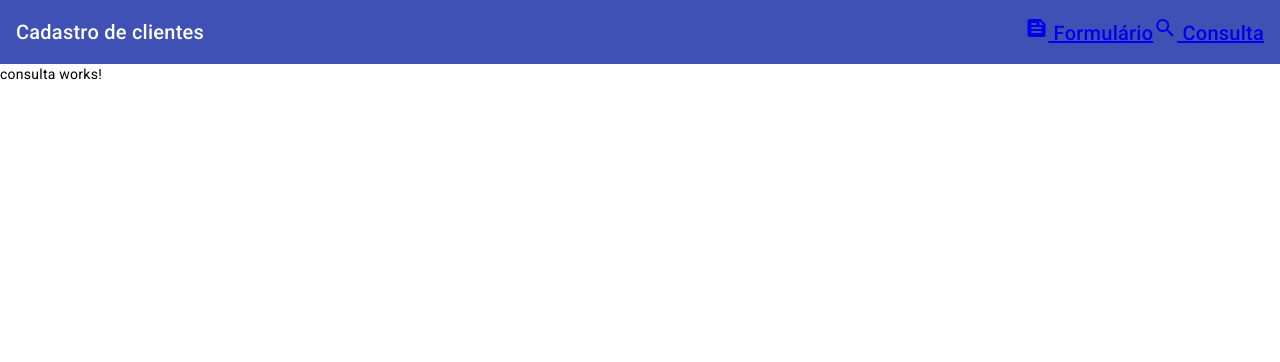
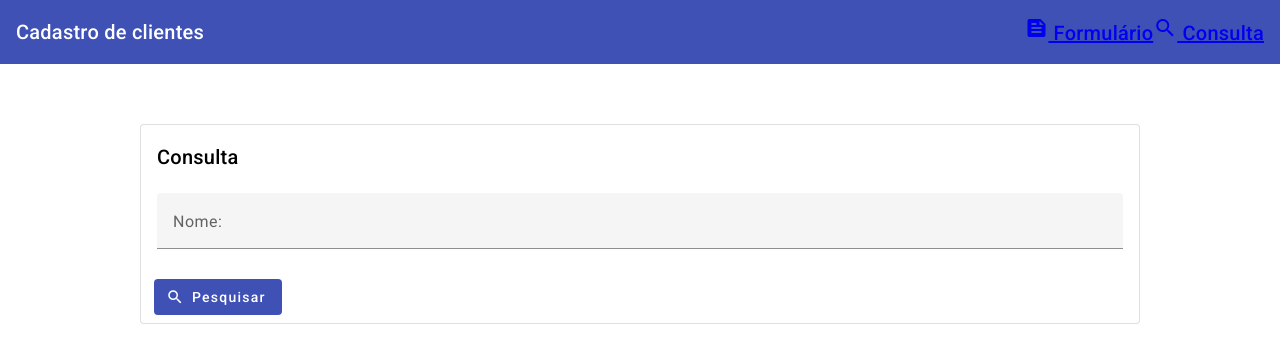
Before and after one commit to softwarefoundation/cadastro-clientes-angular-material, an Angular app: page /consulta in a window 1280 px wide. Shown: the top 362 px of the page. Built offline with nearby package versions, Linux system fonts and the light colour scheme.

Commit message:
34. Criando o formulário de pesquisa

```diff
--- a/src/app/consulta/consulta.component.html
+++ b/src/app/consulta/consulta.component.html
@@ -1 +1,27 @@
-<p>consulta works!</p>
+<div fxLayout="row" fxLayoutAlign="center">
+    <div fxLayout="column" fxFlex="1000px">
+        <form class="mt-60" #buscarForm="ngForm">
+            <mat-card appearance="outlined">
+                <mat-card-header>
+                    <mat-card-title>Consulta</mat-card-title>
+                </mat-card-header>
+                <mat-card-content class="mt-20">
+                    <div fxLayout="row">
+                        <div fxLayout="column" fxFlex="950x">
+                            <mat-form-field class="full-with">
+                                <mat-label>Nome:</mat-label>
+                                <input matInput placeholder="ex: José"/>
+                            </mat-form-field>
+                        </div>
+                    </div>
+                </mat-card-content>
+                <mat-card-actions>
+                    <button type="submit" mat-flat-button color="primary" class="ml-5">
+                        <mat-icon fontIcon="search"></mat-icon>
+                        Pesquisar
+                    </button>
+                </mat-card-actions>
+            </mat-card>
+        </form>
+    </div>
+</div>
```
Also changed, not shown: src/app/consulta/consulta.component.ts (+15 -1 lines), 1 other file (tests, documents, lock files or other folders).
